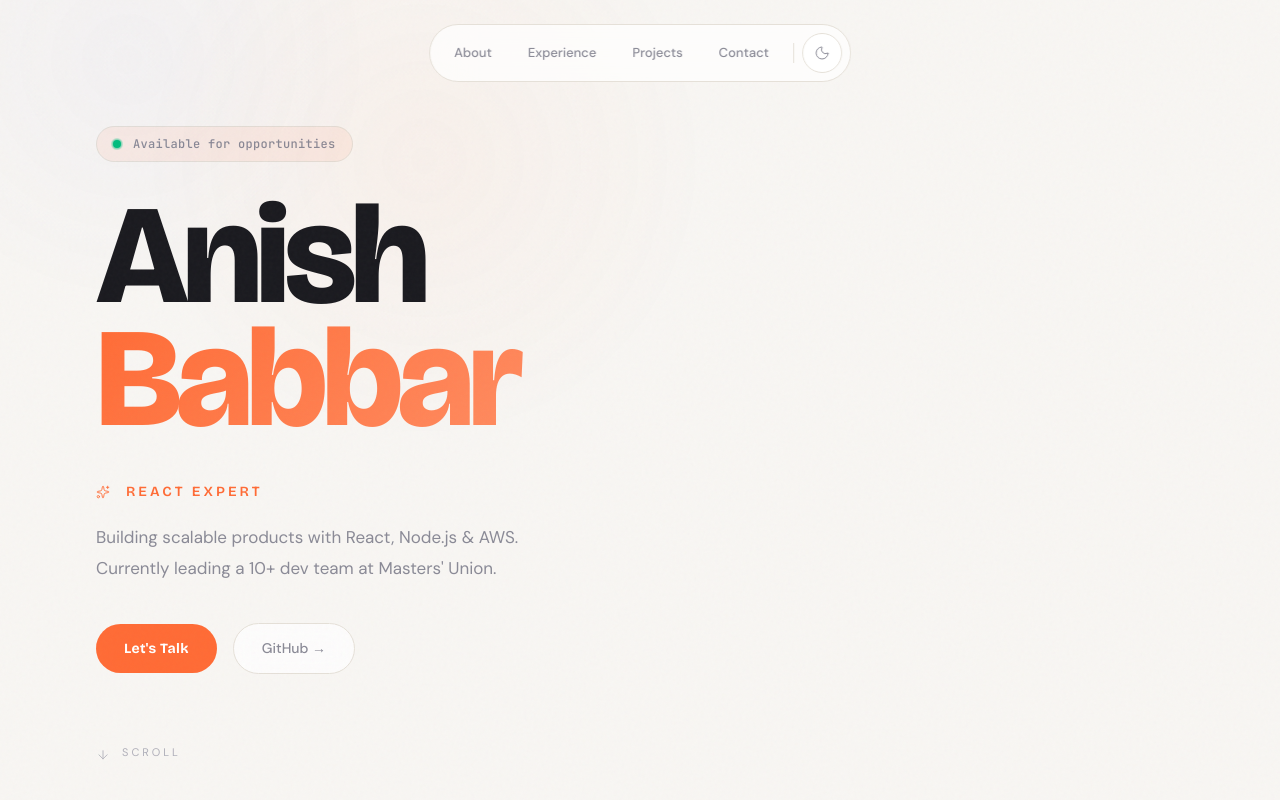
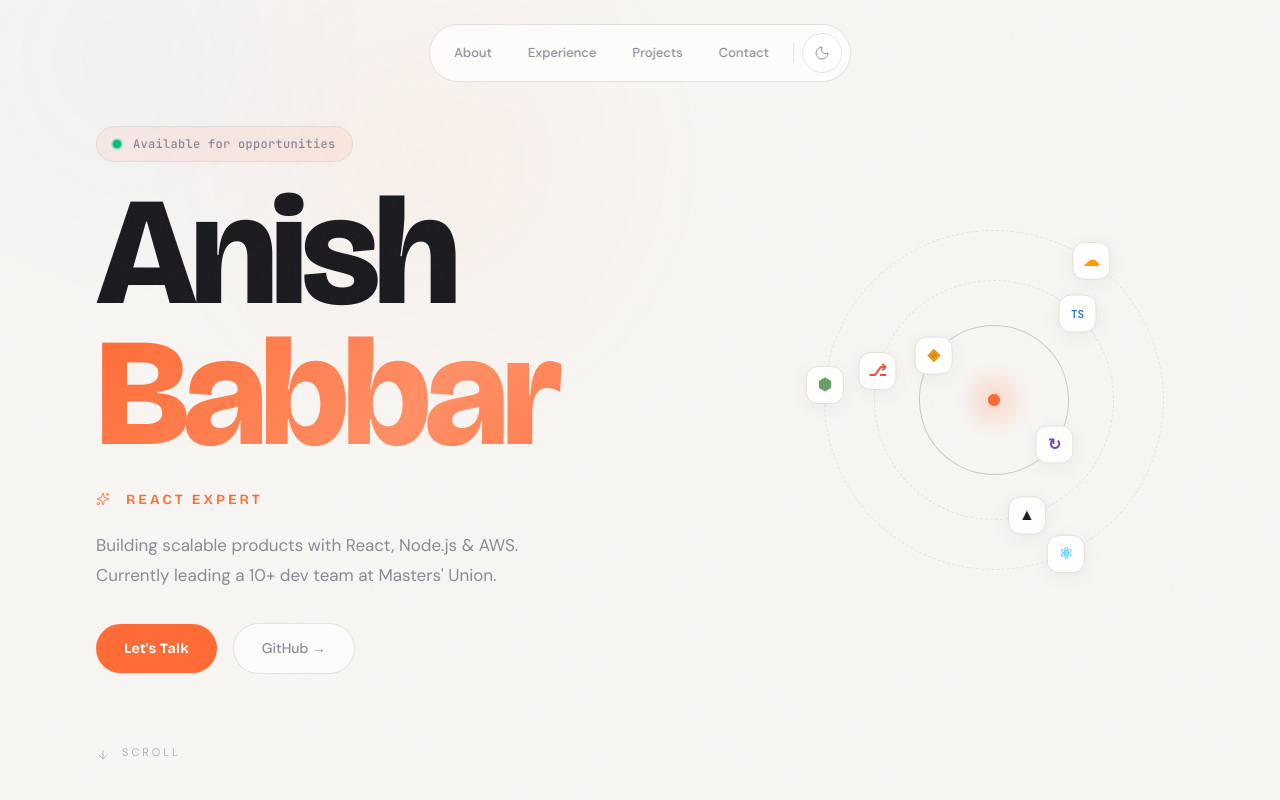
Before and after one commit to babbaranish/babbaranish.github.io, a Next.js app: page /new_portfolio/ in a window 1280 px wide. Shown: the top 800 px of the page. Built offline with nearby package versions, Linux system fonts and the light colour scheme.

Commit message:
feat: Bricolage Grotesque font, orbiting tech rings hero visual, SEO improvements

```diff
--- a/src/components/Hero.tsx
+++ b/src/components/Hero.tsx
@@ -3,6 +3,7 @@
 import { motion, AnimatePresence } from "framer-motion";
 import { useEffect, useState } from "react";
 import { ArrowDown, Sparkles } from "lucide-react";
+import HeroVisual from "./HeroVisual";
 
 const roles = ["Team Lead", "Full-Stack Dev", "React Expert", "Builder"];
 
@@ -32,12 +33,14 @@ export default function Hero() {
         }}
       />
 
+      <div className="grid grid-cols-1 lg:grid-cols-[1fr_auto] gap-8 items-center w-full">
+      <div className="flex flex-col">
       {/* Status badge */}
       <motion.div
         initial={{ opacity: 0, y: -10 }}
         animate={{ opacity: 1, y: 0 }}
         transition={{ delay: 0.3, duration: 0.6 }}
-        className="mb-8 flex items-center gap-3 w-fit px-4 py-2 rounded-full"
+        className="mb-5 flex items-center gap-3 w-fit px-4 py-2 rounded-full"
         style={{
           background: "var(--accent-soft)",
           border: "1px solid var(--border)",
@@ -61,7 +64,7 @@ export default function Hero() {
           initial={{ opacity: 0, y: 50 }}
           animate={{ opacity: 1, y: 0 }}
           transition={{ duration: 0.9, ease: [0.22, 1, 0.36, 1] }}
-          className="text-[clamp(3.5rem,11vw,10rem)] font-extrabold leading-[0.88] tracking-[-0.04em]"
+          className="text-[clamp(4rem,12vw,10rem)] font-extrabold leading-[0.92] tracking-[-0.04em]"
           style={{ fontFamily: "var(--font-display)", color: "var(--text-primary)" }}
         >
           Anish
@@ -70,7 +73,7 @@ export default function Hero() {
           initial={{ opacity: 0, y: 50 }}
           animate={{ opacity: 1, y: 0 }}
           transition={{ duration: 0.9, delay: 0.12, ease: [0.22, 1, 0.36, 1] }}
-          className="text-[clamp(3.5rem,11vw,10rem)] font-extrabold leading-[0.88] tracking-[-0.04em]"
+          className="text-[clamp(4rem,12vw,10rem)] font-extrabold leading-[0.92] tracking-[-0.04em]"
           style={{
             fontFamily: "var(--font-display)",
             background: "linear-gradient(135deg, #ff6b35, #ff8f65, #ff6b35)",
@@ -87,7 +90,7 @@ export default function Hero() {
         initial={{ opacity: 0, y: 20 }}
         animate={{ opacity: 1, y: 0 }}
         transition={{ delay: 0.5, duration: 0.7 }}
-        className="mt-10 max-w-xl"
+        className="mt-6 max-w-xl"
       >
         <div className="flex items-center gap-4 mb-5">
           <Sparkles size={14} strokeWidth={1.5} style={{ color: "var(--accent)" }} />
@@ -117,7 +120,7 @@ export default function Hero() {
         initial={{ opacity: 0 }}
         animate={{ opacity: 1 }}
         transition={{ delay: 0.8 }}
-        className="mt-10 flex items-center gap-4"
+        className="mt-8 flex items-center gap-4"
       >
         <a
           href="mailto:anishbabbar1@gmail.com"
@@ -154,6 +157,14 @@ export default function Hero() {
         </a>
       </motion.div>
 
+      </div>
+
+      {/* Right visual — desktop only */}
+      <div className="hidden lg:block">
+        <HeroVisual />
+      </div>
+      </div>
+
       {/* Scroll indicator */}
       <motion.div
         initial={{ opacity: 0 }}
--- /dev/null
+++ b/src/components/HeroVisual.tsx
@@ -0,0 +1,142 @@
+"use client";
+
+import { motion } from "framer-motion";
+
+const rings = [
+  { size: 340, duration: 35, direction: 1 },
+  { size: 240, duration: 25, direction: -1 },
+  { size: 150, duration: 18, direction: 1 },
+];
+
+const orbitItems = [
+  // Outer ring
+  { label: "React", icon: "⚛", ring: 0, angle: 0, color: "#61dafb" },
+  { label: "Node", icon: "⬢", ring: 0, angle: 120, color: "#68a063" },
+  { label: "AWS", icon: "☁", ring: 0, angle: 240, color: "#ff9900" },
+  // Middle ring
+  { label: "TS", icon: "TS", ring: 1, angle: 45, color: "#3178c6" },
+  { label: "Next", icon: "▲", ring: 1, angle: 165, color: "var(--text-primary)" },
+  { label: "Git", icon: "⎇", ring: 1, angle: 285, color: "#f05032" },
+  // Inner ring
+  { label: "SQL", icon: "◈", ring: 2, angle: 90, color: "#e48900" },
+  { label: "Redux", icon: "↻", ring: 2, angle: 270, color: "#764abc" },
+];
+
+function getXY(angle: number, radius: number) {
+  const r = (angle * Math.PI) / 180;
+  return { x: Math.cos(r) * radius, y: Math.sin(r) * radius };
+}
+
+export default function HeroVisual() {
+  const cx = 190;
+
+  return (
+    <div className="relative w-full flex items-center justify-center" style={{ height: 400 }}>
+      <motion.div
+        initial={{ opacity: 0, scale: 0.8 }}
+        animate={{ opacity: 1, scale: 1 }}
+        transition={{ delay: 0.5, duration: 1, ease: [0.22, 1, 0.36, 1] }}
+        className="relative"
+        style={{ width: 380, height: 380 }}
+      >
+        {/* Rings + their orbiting icons */}
+        {rings.map((ring, ri) => {
+          const items = orbitItems.filter((o) => o.ring === ri);
+          return (
+            <motion.div
+              key={ri}
+              className="absolute"
+              style={{
+                width: ring.size,
+                height: ring.size,
+                top: cx - ring.size / 2,
+                left: cx - ring.size / 2,
+              }}
+              animate={{ rotate: 360 * ring.direction }}
+              transition={{ duration: ring.duration, repeat: Infinity, ease: "linear" }}
+            >
+              {/* Ring border */}
+              <div
+                className="absolute inset-0 rounded-full"
+                style={{
+                  border: ri === 2 ? "1px solid var(--border-hover)" : "1px dashed var(--border)",
+                }}
+              />
+
+              {/* Icons on this ring — counter-rotate to stay upright */}
+              {items.map((item, ii) => {
+                const pos = getXY(item.angle, ring.size / 2);
+                return (
+                  <motion.div
+                    key={item.label}
+                    initial={{ opacity: 0, scale: 0 }}
+                    animate={{
+                      opacity: 1,
+                      scale: 1,
+                      rotate: -360 * ring.direction,
+                    }}
+                    transition={{
+                      opacity: { delay: 0.8 + ri * 0.2 + ii * 0.1, duration: 0.4 },
+                      scale: { delay: 0.8 + ri * 0.2 + ii * 0.1, duration: 0.4, ease: "backOut" },
+                      rotate: { duration: ring.duration, repeat: Infinity, ease: "linear" },
+                    }}
+                    className="absolute flex items-center justify-center"
+                    style={{
+                      width: 38,
+                      height: 38,
+                      top: ring.size / 2 + pos.y - 19,
+                      left: ring.size / 2 + pos.x - 19,
+                      zIndex: 10,
+                    }}
+                  >
+                    <div
+                      className="w-full h-full rounded-xl flex items-center justify-center font-bold cursor-default transition-transform duration-300 hover:scale-125"
+                      style={{
+                        background: "var(--bg-card)",
+                        border: "1px solid var(--border)",
+                        boxShadow: "var(--shadow-md)",
+                        color: item.color,
+                        fontFamily: item.icon.length > 1 ? "var(--font-mono)" : undefined,
+                        fontSize: item.icon.length > 1 ? 11 : 16,
+                      }}
+                      title={item.label}
+                    >
+                      {item.icon}
+                    </div>
+                  </motion.div>
+                );
+              })}
+            </motion.div>
+          );
+        })}
+
+        {/* Center glow */}
+        <div
+          className="absolute rounded-full pointer-events-none"
+          style={{
+            width: 80,
+            height: 80,
+            top: cx - 40,
+            left: cx - 40,
+            background: "radial-gradient(circle, var(--accent-medium) 0%, transparent 70%)",
+          }}
+        />
+
+        {/* Center dot */}
+        <motion.div
+          className="absolute rounded-full"
+          style={{
+            width: 12,
+            height: 12,
+            top: cx - 6,
+            left: cx - 6,
+            background: "var(--accent)",
+            boxShadow: "0 0 20px rgba(255,107,53,0.4)",
+          }}
+          animate={{ scale: [1, 1.3, 1] }}
+          transition={{ duration: 3, repeat: Infinity, ease: "easeInOut" }}
+        />
+      </motion.div>
+    </div>
+  );
+}
```
